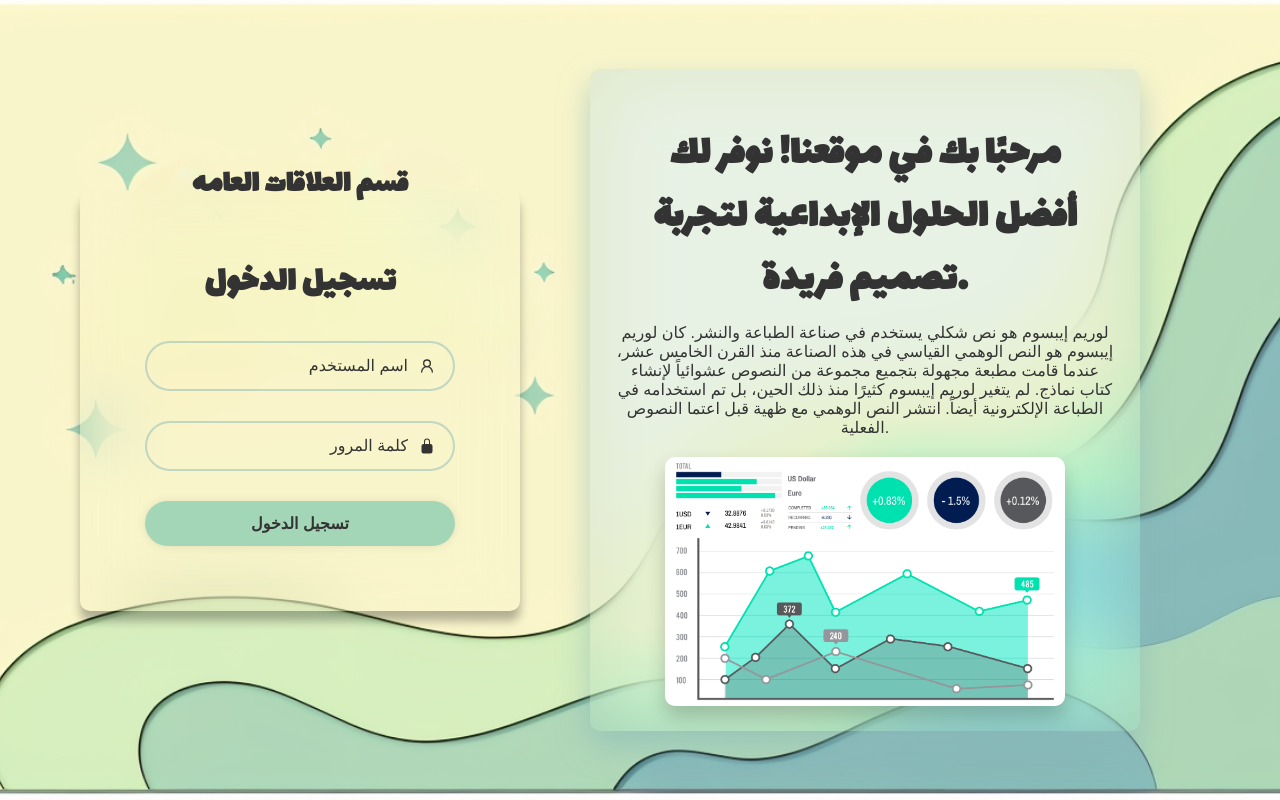
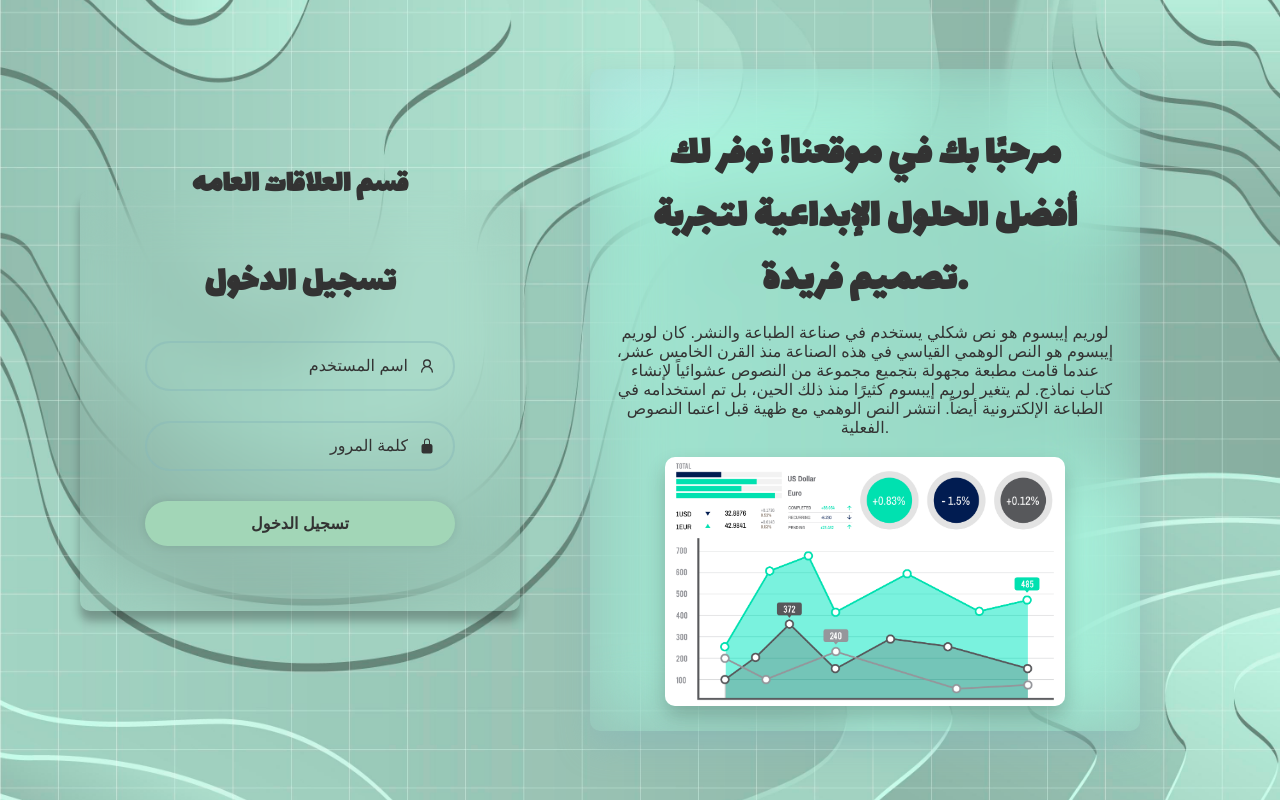
Before and after one commit to RooQaa/Inventory, a React (Create React App) app in the folder client/: page / in a window 1280 px wide. Built offline with nearby package versions, Linux system fonts and the light colour scheme.

Commit message:
theme change

```diff
--- a/client/src/index.css
+++ b/client/src/index.css
@@ -10,6 +10,6 @@ body {
   justify-content: center;
   align-items: center;
   min-height:100vh;
-  background: url('./Components/Assets/background.png') no-repeat center center/cover;
+  background: url('./Components/Assets/background.jpg') no-repeat center center/cover;
 
 }
```
Also changed, not shown: client/src/Components/Assets/background.jpg (added), client/src/Components/Assets/background.png (deleted).
